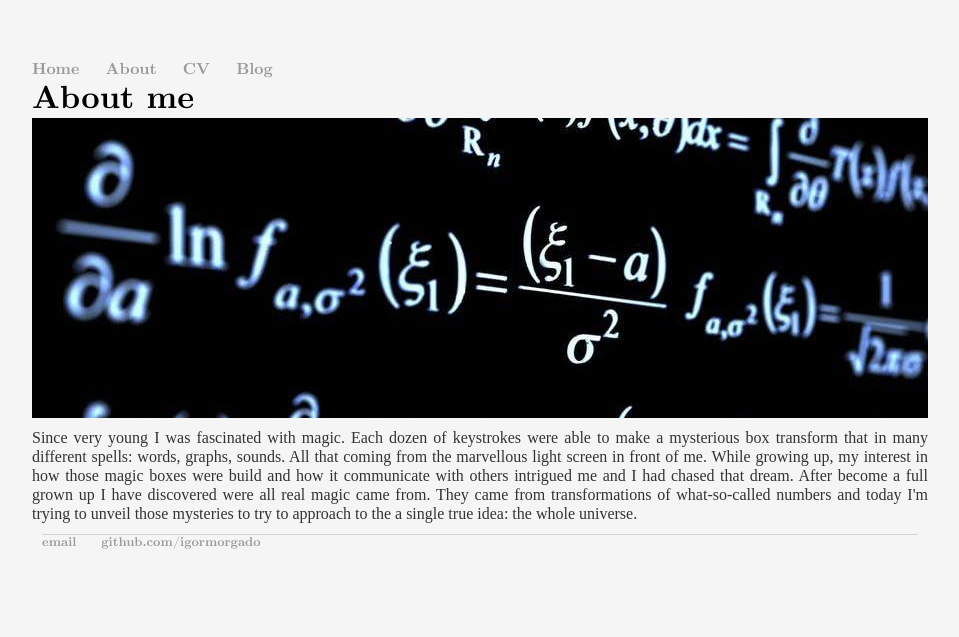
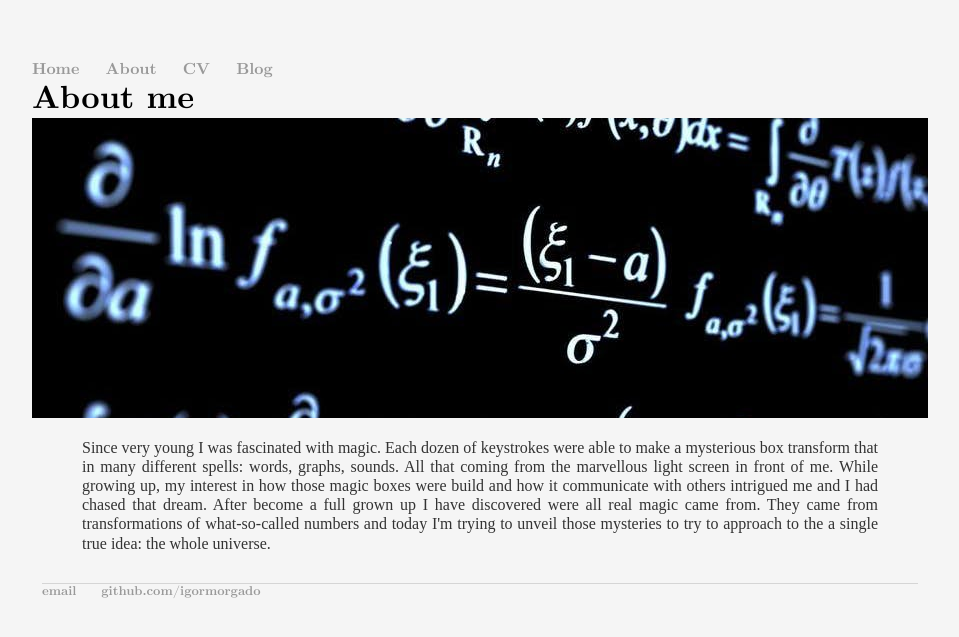
Before and after one commit to igormorgado/igormorgado.github.io, a Jekyll site: the page built from about/index.html, in a window 1280 px wide. Shown: the top 637 px of the page, without its empty margins (160-1119 px from the left). Built offline with Jekyll 4.4.1, drawn with Linux system fonts in a browser that asks for light colours; some web fonts are replaced.

Commit message:
Changes in layouts

```diff
--- a/about/index.html
+++ b/about/index.html
@@ -10,7 +10,7 @@ title: Igor Morgado
   </div>
 
   <div class="text">
-    <p>Since very young I was fascinated with magic. Each dozen of keystrokes were able to make a mysterious box transform that in many different spells: words, graphs, sounds. All that coming from the marvellous light screen in front of me. While growing up, my interest in how those magic boxes were build and how it communicate with others intrigued me and I had chased that dream. After become a full grown up I have discovered were all real magic came from. They came from transformations of what-so-called numbers and today I'm trying to unveil those mysteries to try to approach to the a single true idea: the whole universe.</p>
+    <p class="about">Since very young I was fascinated with magic. Each dozen of keystrokes were able to make a mysterious box transform that in many different spells: words, graphs, sounds. All that coming from the marvellous light screen in front of me. While growing up, my interest in how those magic boxes were build and how it communicate with others intrigued me and I had chased that dream. After become a full grown up I have discovered were all real magic came from. They came from transformations of what-so-called numbers and today I'm trying to unveil those mysteries to try to approach to the a single true idea: the whole universe.</p>
     </p>
   </div>
 </div><!-- /.blurb -->
--- a/css/main.css
+++ b/css/main.css
@@ -87,6 +87,10 @@ p {
 p.paragraph {
   margin-bottom: 1em;
   text-indent: 30px;
+}
+
+p.about {
+  margin: 20px 50px 30px;
 }
 
 div.author {
```
